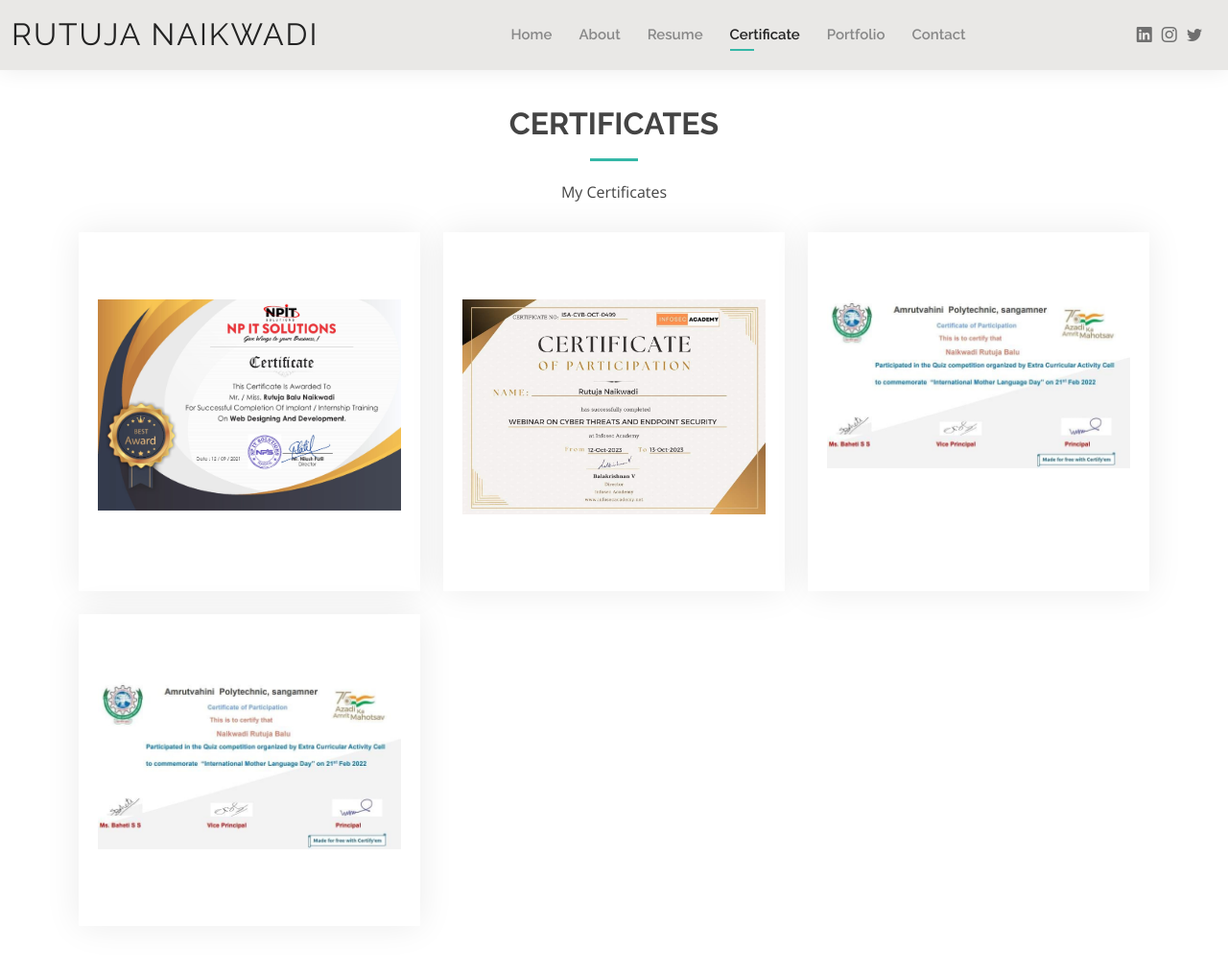
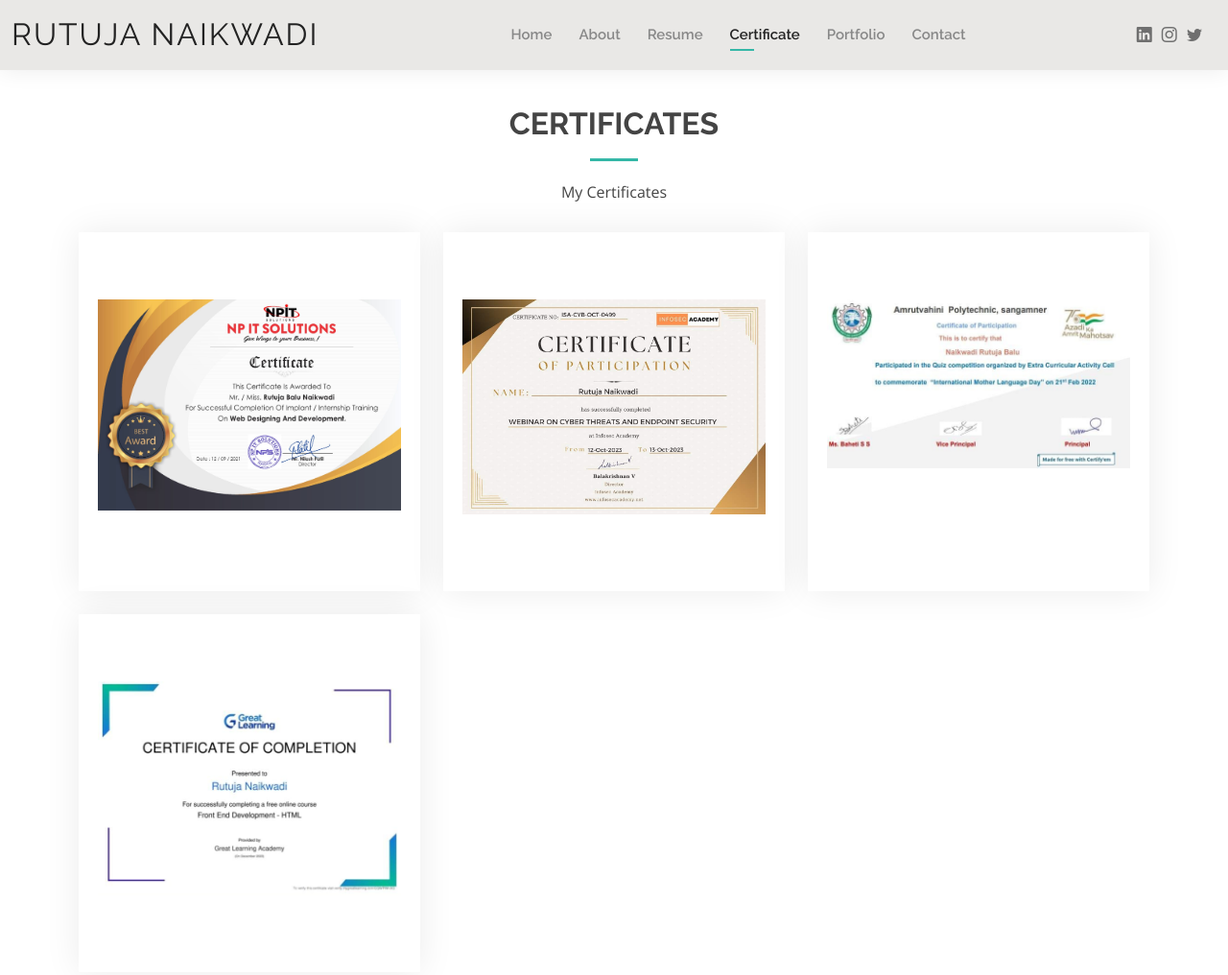
Before and after one commit to rutujanaikwadi16/portfolio.github.io, a plain HTML site: page certificate.html in a window 1280 px wide. Shown: the top 1016 px of the page at 96% size. Drawn offline with nearby package versions, Linux system fonts and the light colour scheme; files whose address does not match are found by name.

Commit message:
Update certificate.html

```diff
--- a/certificate.html
+++ b/certificate.html
@@ -126,7 +126,7 @@
 
           <div class="col-lg-4 col-md-6 d-flex align-items-stretch mt-4" data-aos="zoom-in" data-aos-delay="100">
             <div class="icon-box iconbox-yellow">
-              <img src= "D:\rutuja\portfolio\Kelly\assets\img\WhatsApp Image 2023-12-28 at 4.35.35 PM.jpeg"class="img-fluid" alt="">
+              <img src= "https://github.com/rutujanaikwadi16/portfolio.github.io/blob/main/assets/img/WhatsApp%20Image%202023-12-28%20at%204.35.56%20PM.jpeg"class="img-fluid" alt="">
               <!-- <div class="icon">
                 <svg width="100" height="100" viewBox="0 0 600 600" xmlns="http://www.w3.org/2000/svg">
                   <path stroke="none" stroke-width="0" fill="#f5f5f5" d="M300,503.46388370962813C374.79870501325706,506.71871716319447,464.8034551963731,527.1746412648533,510.4981551193396,467.86667711651364C555.9287308511215,408.9015244558933,512.6030010748507,327.5744911775523,490.211057578863,256.5855673507754C471.097692560561,195.9906835881958,447.69079081568157,138.11976852964426,395.19560036434837,102.3242989838813C329.3053358748298,57.3949838291264,248.02791733380457,8.279543830951368,175.87071277845988,42.242879143198664C103.41431057327972,76.34704239035025,93.79494320519305,170.9812938413882,81.28167332365135,250.07896920659033C70.17666984294237,320.27484674793965,64.84698225790005,396.69656628748305,111.28512138212992,450.4950937839243C156.20124167950087,502.5303643271138,231.32542653798444,500.4755392045468,300,503.46388370962813"></path>
```
